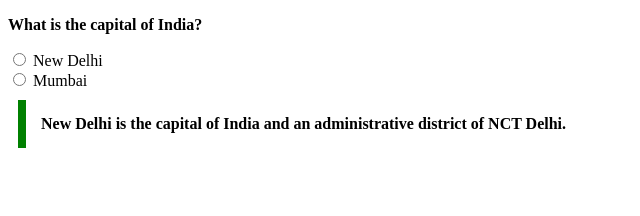
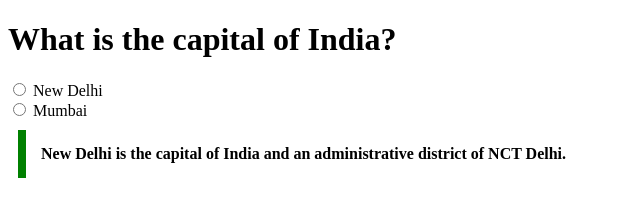
Before and after one commit to acciojob/trivia-skhandelwal758, a website: page main.html in a window 1280 px wide. Shown: the whole page, without its empty margins (0-640 px from the left). Drawn offline with Linux system fonts and the light colour scheme.

Commit message:
created a submission

```diff
--- a/main.html
+++ b/main.html
@@ -9,7 +9,7 @@
 <body>
 	<!-- the entire body must be written by student -->
 
-	<p><b>What is the capital of India?</b></p>
+	<h1>What is the capital of India?</h1>
 	<input type="radio" name="new" value="New Delhi">
 	<label for="new">New Delhi</label><br>
 
```
